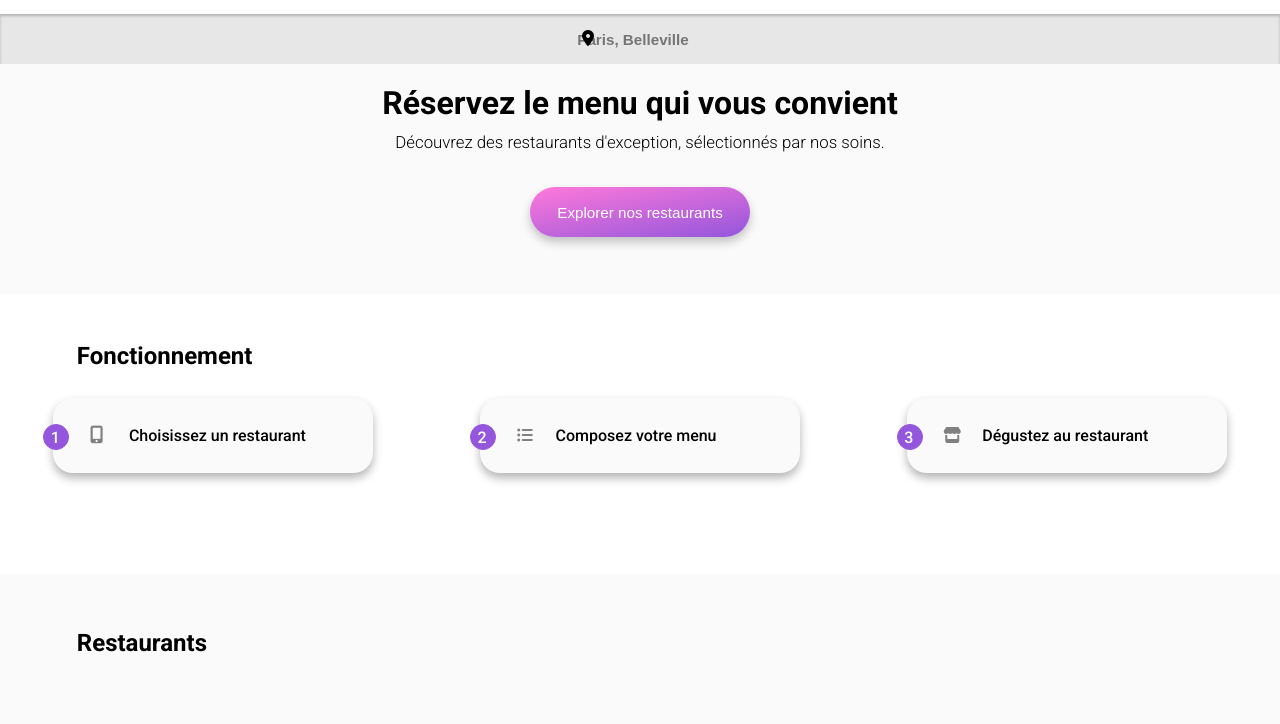
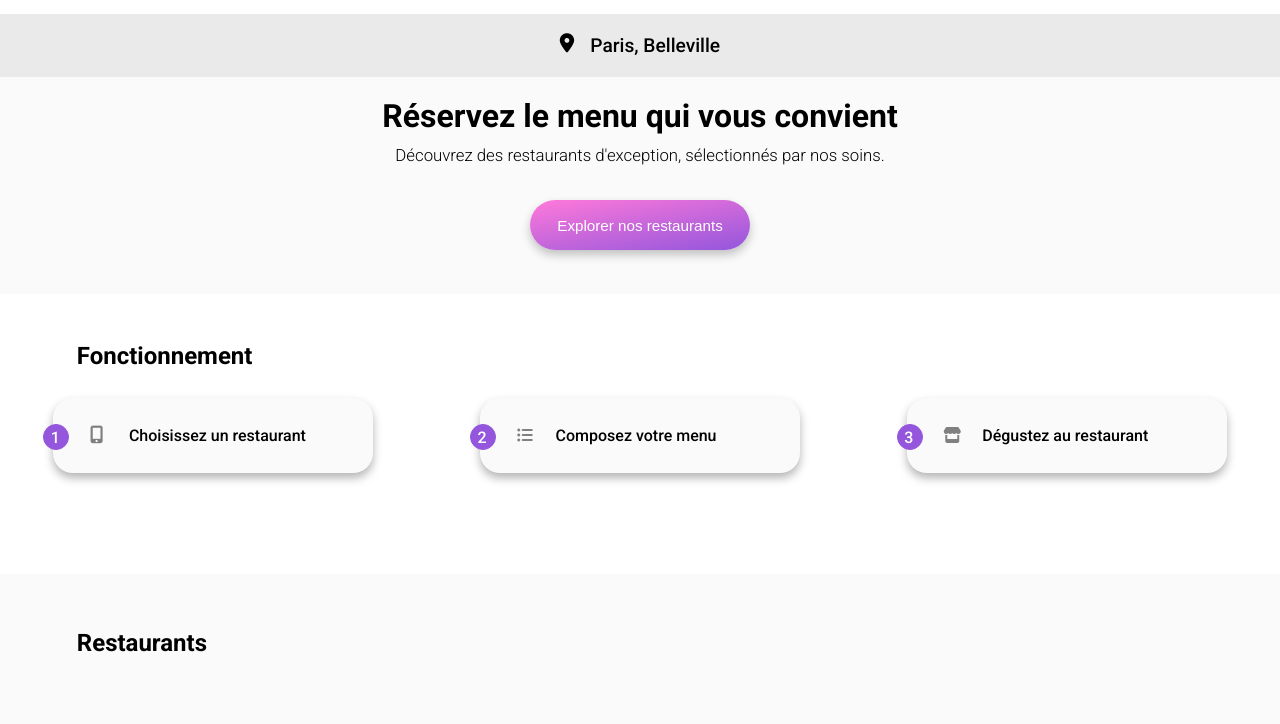
Before and after one commit to AlexandreXu/OhMyFood, a website: page Index.html in a window 1280 px wide. Shown: the part 48-772 px from the top of the page. Drawn offline with Linux system fonts and the light colour scheme; grey boxes are pictures that could not be loaded; a web font is replaced by a local one.

Commit message:
version final

```diff
--- a/Index.html
+++ b/Index.html
@@ -25,8 +25,10 @@
 </header>
 <main>
     <form class='recherche'>
-        <span class='recherche__archer'><i class="fas fa-map-marker-alt recherche__archer--fleche"></i></span>
-        <input type='search' placeholder="Paris, Belleville" id='ville' name='ville' class='recherche--zone'>
+<section class="local">
+    <i class="fa-map-marker-alt fas local__icon" aria-hidden="true"></i>
+    <span class="local__text">Paris, Belleville</span>
+</section>
         <label for='ville' class='recherche__fa'></label>
         <h1 class='recherche__titre'>Réservez le menu qui vous convient</h1>
         <p class='recherche__texte'>Découvrez des restaurants d'exception, sélectionnés par nos soins.</p>
--- a/css/style.css
+++ b/css/style.css
@@ -775,16 +775,23 @@ body {
   animation: fleche-tension 0.5s linear 1.35s 1 forwards;
 }
 
-.recherche__archer {
-  width: 24px;
-  position: absolute;
-  left: 45vw;
-  top: 15px;
-  font-size: 1rem;
-}
-
-.recherche__archer--fleche {
-  color: #000;
+/**test marker**/
+
+.local {
+  display: flex;
+  justify-content: center;
+  padding: 1.25rem 1rem;
+  background-color: #EAEAEA;
+  font-size: 1.2rem;
+  position: relative;
+}
+
+.local__icon {
+  margin-right: 1rem;
+}
+
+.local__text {
+  font-weight: 500;
 }
 
 .repas--bouton {
```
